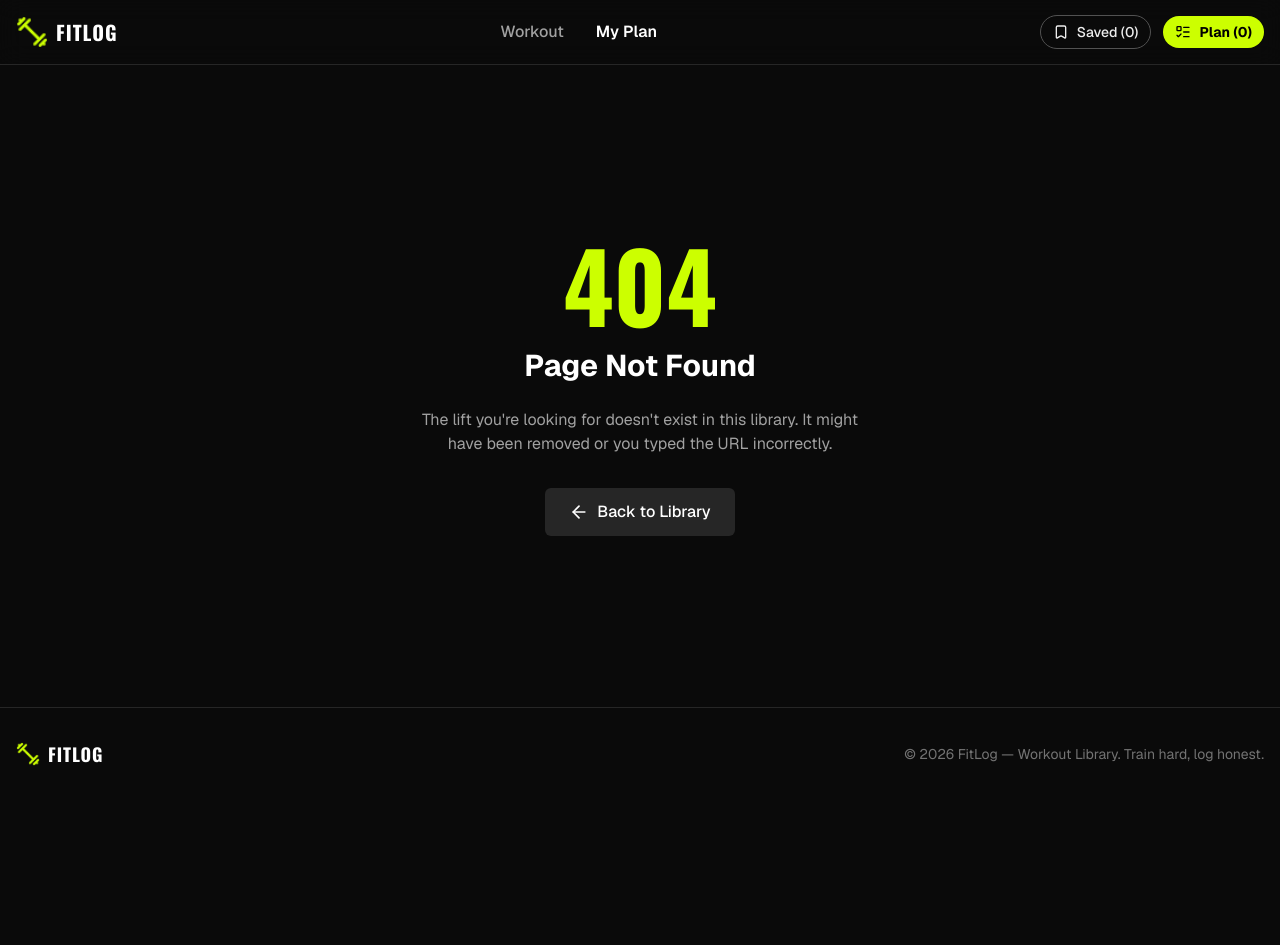
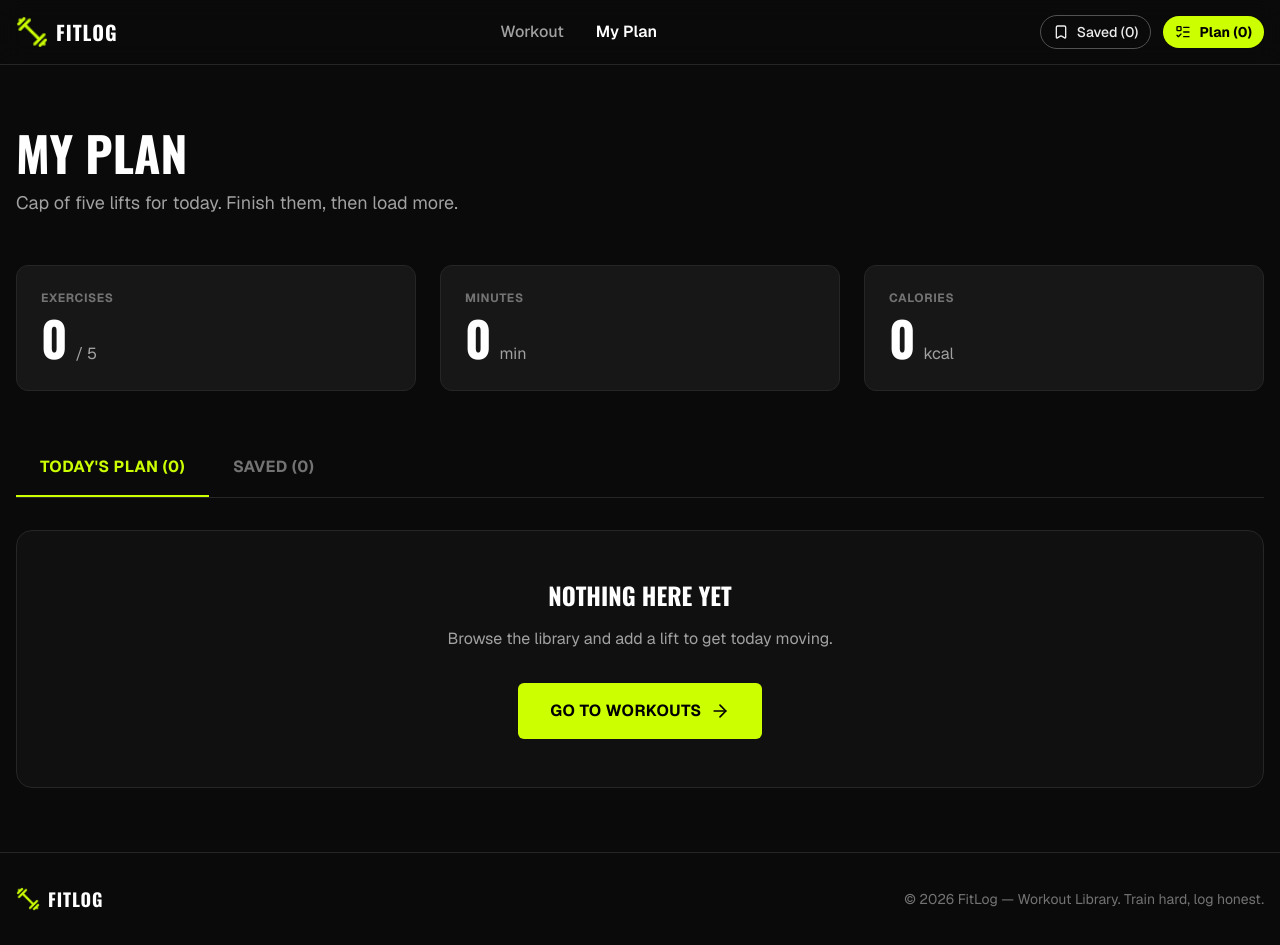
Before and after one commit to IkraWork/Assignment-06, a Next.js app: page /my-plan in a window 1280 px wide. Before the commit this address had no page. Before the commit the page ends 800 px from the top, so only its background shows below. Built offline with nearby package versions, Linux system fonts and the light colour scheme.

Commit message:
added my plan page with tabs, metrics, and actions

```diff
--- /dev/null
+++ b/src/app/my-plan/page.tsx
@@ -0,0 +1,205 @@
+"use client";
+
+import { useWorkout } from "@/context/WorkoutContext";
+import { useState, useEffect, useMemo, Suspense } from "react";
+import { useSearchParams } from "next/navigation";
+import Image from "next/image";
+import Link from "next/link";
+import { Check, X, Clock, Flame, Star, ArrowRight, Loader2 } from "lucide-react";
+import toast from "react-hot-toast";
+
+function MyPlanContent() {
+  const { plan, saved, removeFromPlan, removeFromSaved, markAsDone } = useWorkout();
+  const searchParams = useSearchParams();
+  const [activeTab, setActiveTab] = useState<"plan" | "saved">("plan");
+
+  // Hydration state check to avoid mismatch between server/client
+  const [isMounted, setIsMounted] = useState(false);
+
+  useEffect(() => {
+    setIsMounted(true);
+    const tab = searchParams.get("tab");
+    if (tab === "saved") {
+      setActiveTab("saved");
+    }
+  }, [searchParams]);
+
+  const metrics = useMemo(() => {
+    const totalExercises = plan.length;
+    const totalMinutes = plan.reduce((acc, curr) => acc + curr.duration, 0);
+    const totalCalories = plan.reduce((acc, curr) => acc + curr.caloriesBurned, 0);
+    return { totalExercises, totalMinutes, totalCalories };
+  }, [plan]);
+
+  if (!isMounted) {
+    return (
+      <div className="flex-1 flex flex-col items-center justify-center min-h-[60vh]">
+        <Loader2 className="w-12 h-12 animate-spin text-accent mb-4" />
+        <h2 className="text-xl font-medium text-neutral-300">Loading your plan...</h2>
+      </div>
+    );
+  }
+
+  const currentList = activeTab === "plan" ? plan : saved;
+
+  const handleMarkAsDone = (id: number, name: string) => {
+    markAsDone(id);
+    toast.success(`Great job! Marked ${name} as done.`);
+  };
+
+  const handleRemove = (id: number, name: string, type: "plan" | "saved") => {
+    if (type === "plan") {
+      removeFromPlan(id);
+      toast.success(`Removed ${name} from today's plan`);
+    } else {
+      removeFromSaved(id);
+      toast.success(`Removed ${name} from saved`);
+    }
+  };
+
+  return (
+    <main className="flex-1 container mx-auto px-4 py-12 md:py-16">
+
+      {/* Header */}
+      <div className="mb-12">
+        <h1 className="font-display text-4xl md:text-5xl font-bold uppercase text-white mb-3">My Plan</h1>
+        <p className="text-neutral-400 text-lg">Cap of five lifts for today. Finish them, then load more.</p>
+      </div>
+
+      {/* Metrics Summary Row */}
+      <div className="grid grid-cols-1 md:grid-cols-3 gap-6 mb-12">
+        <div className="bg-neutral-900 border border-neutral-800 rounded-xl p-6 flex flex-col">
+          <span className="text-neutral-500 font-bold uppercase tracking-wider text-xs mb-2">Exercises</span>
+          <div className="flex items-baseline gap-2">
+            <span className="font-display text-5xl font-bold text-white">{metrics.totalExercises}</span>
+            <span className="text-neutral-400">/ 5</span>
+          </div>
+        </div>
+        <div className="bg-neutral-900 border border-neutral-800 rounded-xl p-6 flex flex-col">
+          <span className="text-neutral-500 font-bold uppercase tracking-wider text-xs mb-2">Minutes</span>
+          <div className="flex items-baseline gap-2">
+            <span className="font-display text-5xl font-bold text-white">{metrics.totalMinutes}</span>
+            <span className="text-neutral-400">min</span>
+          </div>
+        </div>
+        <div className="bg-neutral-900 border border-neutral-800 rounded-xl p-6 flex flex-col">
+          <span className="text-neutral-500 font-bold uppercase tracking-wider text-xs mb-2">Calories</span>
+          <div className="flex items-baseline gap-2">
+            <span className="font-display text-5xl font-bold text-white">{metrics.totalCalories}</span>
+            <span className="text-neutral-400">kcal</span>
+          </div>
+        </div>
+      </div>
+
+      {/* Tabs */}
+      <div className="flex border-b border-neutral-800 mb-8">
+        <button
+          onClick={() => setActiveTab("plan")}
+          className={`px-6 py-4 font-bold tracking-wide uppercase transition-colors border-b-2 ${activeTab === "plan" ? "border-accent text-accent" : "border-transparent text-neutral-500 hover:text-neutral-300"}`}
+        >
+          Today's Plan ({plan.length})
+        </button>
+        <button
+          onClick={() => setActiveTab("saved")}
+          className={`px-6 py-4 font-bold tracking-wide uppercase transition-colors border-b-2 ${activeTab === "saved" ? "border-accent text-accent" : "border-transparent text-neutral-500 hover:text-neutral-300"}`}
+        >
+          Saved ({saved.length})
+        </button>
+      </div>
+
+      {/* List / Empty State */}
+      {currentList.length === 0 ? (
+        <div className="bg-neutral-900/50 border border-neutral-800 rounded-2xl p-12 flex flex-col items-center justify-center text-center">
+          <h3 className="font-display text-2xl font-bold uppercase text-white mb-4">Nothing here yet</h3>
+          <p className="text-neutral-400 mb-8 max-w-md">Browse the library and add a lift to get today moving.</p>
+          <Link href="/" className="inline-flex items-center gap-2 bg-accent text-black font-bold uppercase tracking-wide px-8 py-4 rounded-md hover:bg-[#b3e600] transition-colors">
+            Go to workouts
+            <ArrowRight className="w-5 h-5" />
+          </Link>
+        </div>
+      ) : (
+        <div className="flex flex-col gap-4">
+          {currentList.map((workout) => (
+            <div
+              key={workout.id}
+              className={`flex flex-col md:flex-row gap-6 bg-neutral-900 border ${workout.done ? "border-neutral-700 opacity-60" : "border-neutral-800"} rounded-xl p-4 transition-all`}
+            >
+              <div className="w-full md:w-48 h-32 relative rounded-lg overflow-hidden flex-shrink-0 bg-neutral-800">
+                <Image src={workout.image} alt={workout.name} fill className="object-cover" />
+              </div>
+
+              <div className="flex-1 flex flex-col justify-between">
+                <div>
+                  <div className="flex items-start justify-between gap-4">
+                    <h3 className={`font-display text-2xl font-bold uppercase tracking-wide ${workout.done ? "text-neutral-400 line-through" : "text-white"} mb-1`}>
+                      {workout.name}
+                    </h3>
+
+                    {/* Action Buttons for Card */}
+                    <div className="flex items-center gap-2">
+                      {activeTab === "plan" && !workout.done && (
+                        <button
+                          onClick={() => handleMarkAsDone(workout.id, workout.name)}
+                          title="Mark as Done"
+                          className="w-10 h-10 rounded-full bg-neutral-800 flex items-center justify-center text-neutral-400 hover:text-accent hover:bg-neutral-700 transition-colors"
+                        >
+                          <Check className="w-5 h-5" />
+                        </button>
+                      )}
+                      <button
+                        onClick={() => handleRemove(workout.id, workout.name, activeTab)}
+                        title="Remove"
+                        className="w-10 h-10 rounded-full bg-neutral-800 flex items-center justify-center text-neutral-400 hover:text-red-400 hover:bg-neutral-700 transition-colors"
+                      >
+                        <X className="w-5 h-5" />
+                      </button>
+                    </div>
+                  </div>
+                  <p className="text-sm text-neutral-400 mb-4">{workout.equipment}</p>
+                </div>
+
+                <div className="flex flex-wrap items-center justify-between gap-4 mt-auto pt-4 border-t border-neutral-800">
+                  <div className="flex items-center gap-6">
+                    <div className="flex items-center gap-2">
+                      <Clock className="w-4 h-4 text-neutral-500" />
+                      <span className="text-sm font-medium text-neutral-300">{workout.duration} min</span>
+                    </div>
+                    <div className="flex items-center gap-2">
+                      <Flame className="w-4 h-4 text-neutral-500" />
+                      <span className="text-sm font-medium text-neutral-300">{workout.caloriesBurned} kcal</span>
+                    </div>
+                    <div className="flex items-center gap-2">
+                      <Star className="w-4 h-4 text-accent" />
+                      <span className="text-sm font-medium text-neutral-300">{workout.rating}</span>
+                    </div>
+                  </div>
+
+                  <Link
+                    href={`/workout/${workout.id}`}
+                    className="text-sm font-bold uppercase tracking-widest text-accent hover:text-[#b3e600] transition-colors"
+                  >
+                    View Details
+                  </Link>
+                </div>
+              </div>
+            </div>
+          ))}
+        </div>
+      )}
+
+    </main>
+  );
+}
+
+export default function MyPlan() {
+  return (
+    <Suspense fallback={
+      <div className="flex-1 flex flex-col items-center justify-center min-h-[60vh]">
+        <Loader2 className="w-12 h-12 animate-spin text-accent mb-4" />
+        <h2 className="text-xl font-medium text-neutral-300">Loading your plan...</h2>
+      </div>
+    }>
+      <MyPlanContent />
+    </Suspense>
+  );
+}
```
